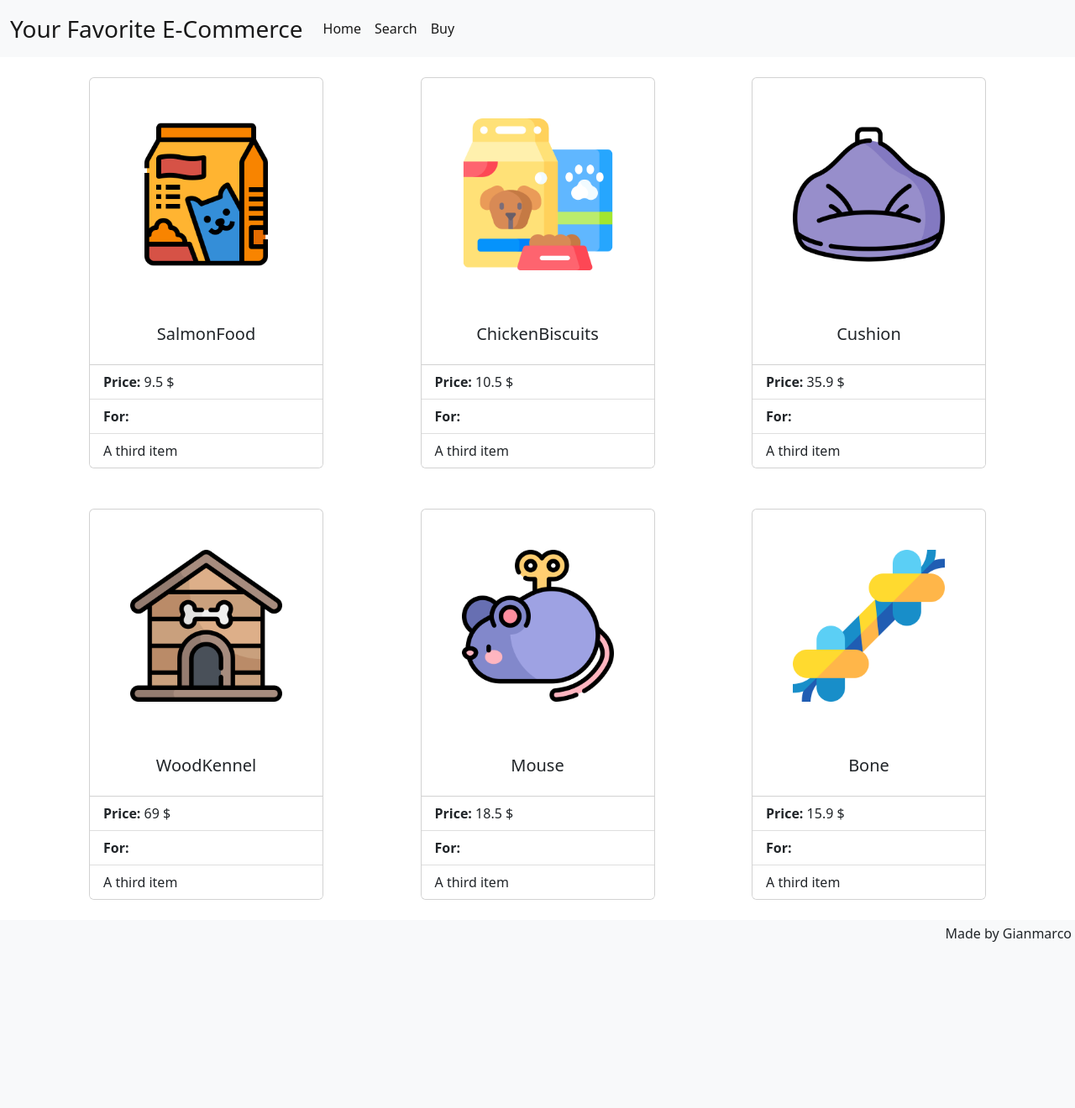
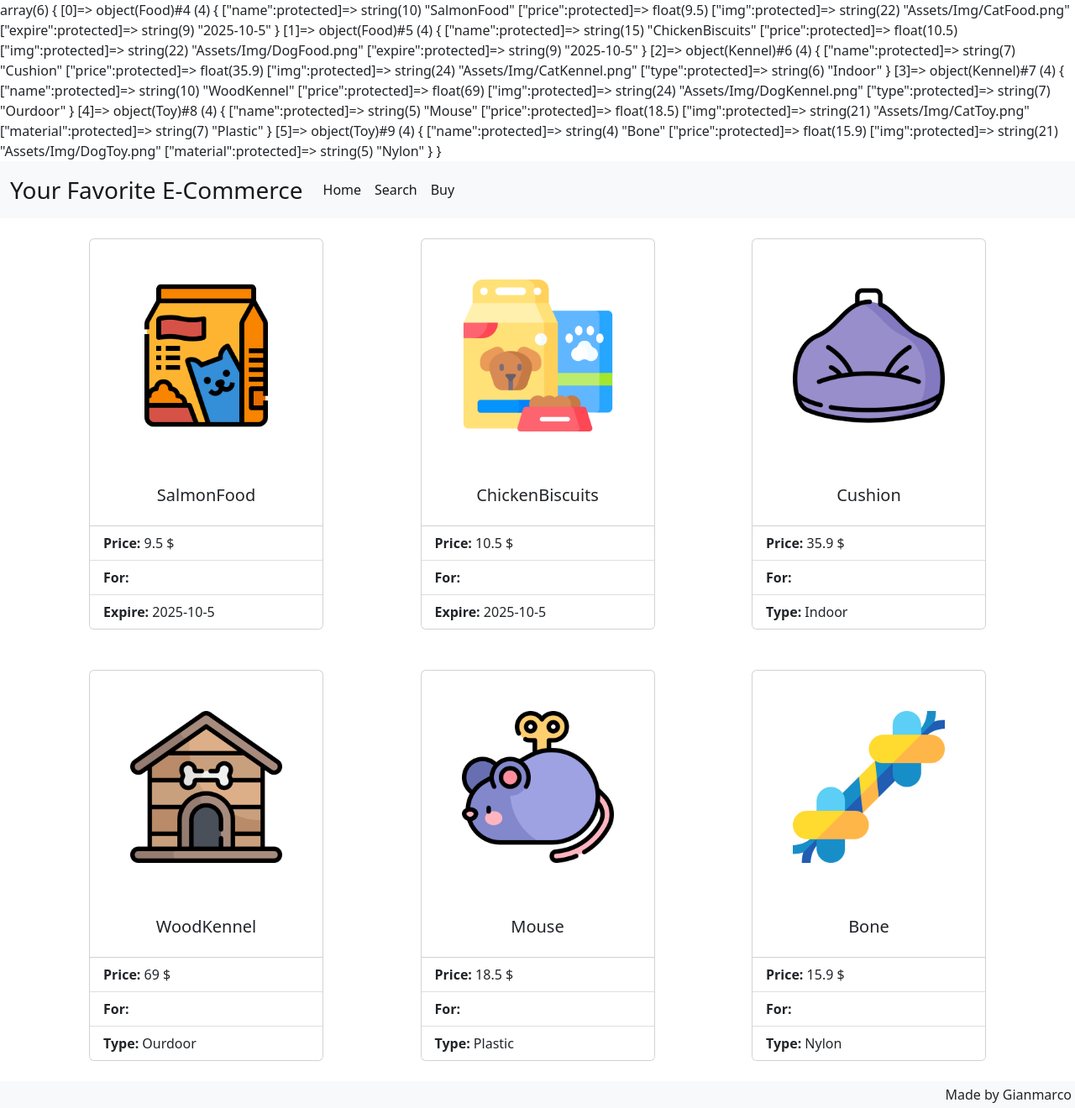
Before and after one commit to GianmarcoDandrea/php-oop-2, a PHP site: page / in a window 1280 px wide. Shown: the whole page at 84% size. Before the commit the page ends 1122 px from the top, so only its background shows below. Run offline with PHP 8.4, Linux system fonts and the light colour scheme.

Commit message:
add: if for the last info the differs for every product

```diff
--- a/Models/product.php
+++ b/Models/product.php
@@ -5,7 +5,6 @@ class Product
     protected $name;
     protected $price;
     protected $img;
-    protected $category;
 
 
     // NAME
--- a/Views/partials/body.php
+++ b/Views/partials/body.php
@@ -8,19 +8,47 @@
                 </h5>
             </div>
             <ul class="list-group list-group-flush">
+
                 <li class="list-group-item">
                     <span class="fw-bold">
                         Price:
                     </span>
                     <?php echo $product->getPrice() . ' ' . '$' ?>
                 </li>
-                <li class="list-group-item"><span class="fw-bold">
+
+                <li class="list-group-item">
+                    <span class="fw-bold">
                         For:
                     </span>
-                    <img src="" alt="">
 
                 </li>
-                <li class="list-group-item">A third item</li>
+
+                <li class="list-group-item">
+
+                    <?php if (property_exists($product , 'expire')) { ?>
+
+                        <span class="fw-bold">
+                            Expire:
+                        </span>
+                        <?php echo $product->getExpire() ?>
+
+                    <?php } else if (property_exists($product , 'type' )) { ?>
+
+                        <span class="fw-bold">
+                            Type:
+                        </span>
+
+                        <?php echo $product->getType() ?>
+
+                    <?php } else if (property_exists($product , 'material' )) { ?>
+
+                        <span class="fw-bold">
+                            Type:
+                        </span>
+
+                        <?php echo $product->getMaterial() ?>
+                    <?php } ?>
+                </li>
             </ul>
         </div>
     <?php } ?>
--- a/database/db.php
+++ b/database/db.php
@@ -67,3 +67,5 @@ $dog_toy->setName('Bone');
 $dog_toy->setPrice(15.90);
 $dog_toy->setImg('Assets/Img/DogToy.png');
 $dog_toy->setMaterial('Nylon');
+
+var_dump($products  );
```
